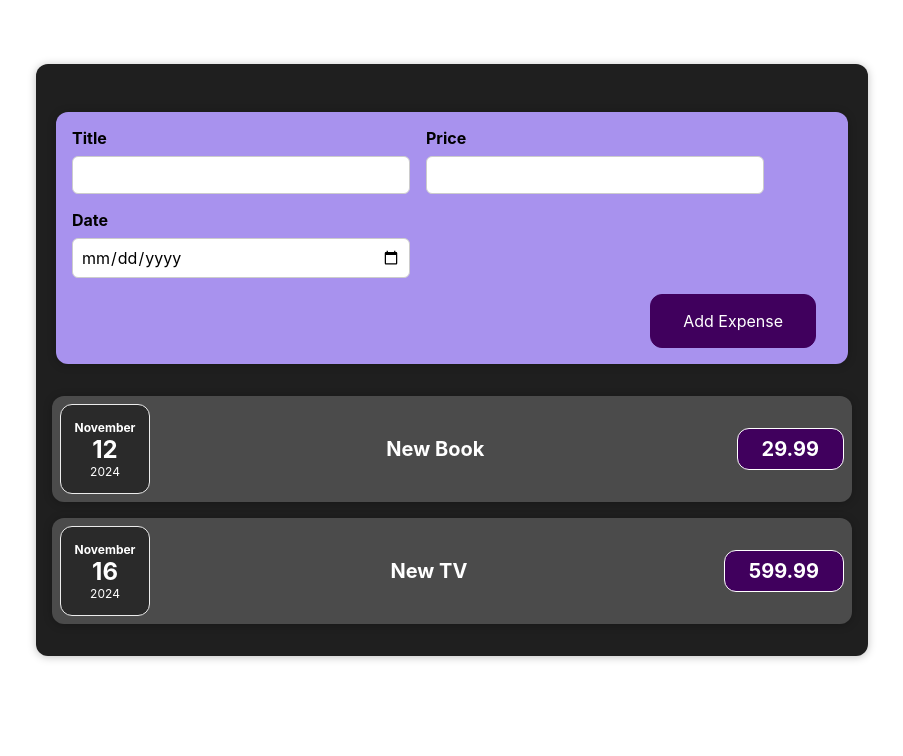
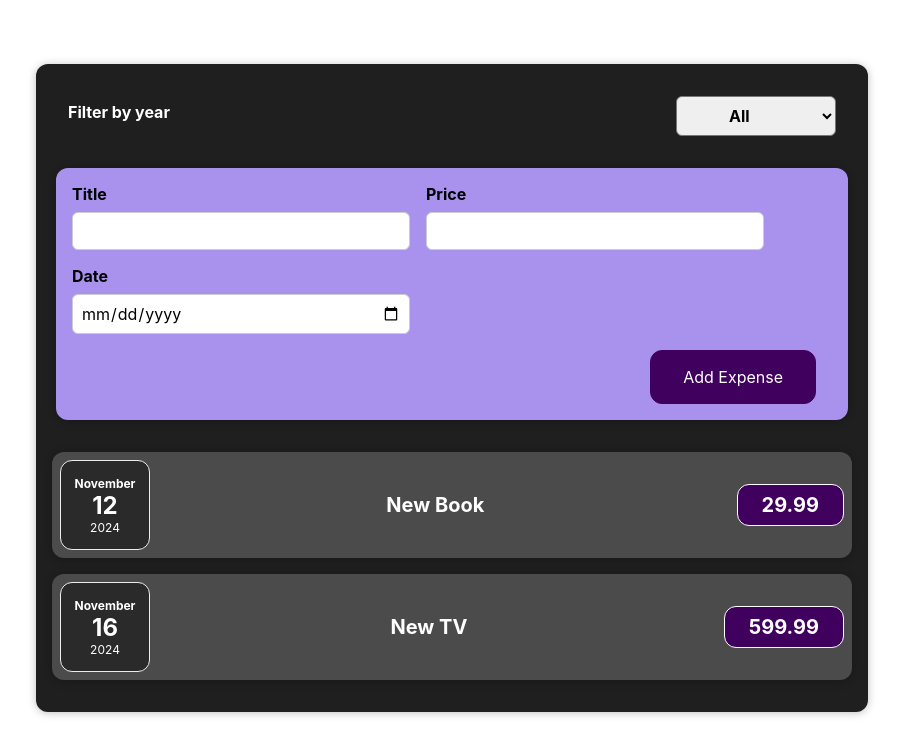
Before and after one commit to MartinRitsVOCO/react-expenses, a React (Vite) app in the folder react-expenses/: page / in a window 1280 px wide. Shown: the top 756 px of the page, without its empty margins (188-1091 px from the left). Built offline with nearby package versions, Linux system fonts and the light colour scheme.

Commit message:
Ülesanne 4 - sisekomponendi andmete suunamine välikomponendile

```diff
--- a/react-expenses/src/App.jsx
+++ b/react-expenses/src/App.jsx
@@ -1,7 +1,6 @@
 import './App.css'
-import './components/Expenses/Expenses.css'
+import Expenses from './components/Expenses/Expenses'
 import ExpensesItem from './components/Expenses/ExpensesItem'
-import Card from './components/UI/Card'
 import NewExpense from './components/Expenses/NewExpense'
 
 function App() {
@@ -28,10 +27,10 @@ function App() {
 
   return (
     <>
-      <Card className='expenses'>
+      <Expenses>
         <NewExpense onAddExpense={addExpenseHandler} />
         {expensesList}
-      </Card>
+      </Expenses>
     </>
   )
 }
--- /dev/null
+++ b/react-expenses/src/components/Expenses/Expenses.jsx
@@ -0,0 +1,18 @@
+import './Expenses.css'
+import Card from '../UI/Card'
+import ExpensesFilter from './ExpensesFilter'
+
+function Expenses({children}) {
+  const filterChangeHandler = (selectedYear) => {
+    console.log(selectedYear);
+  }
+
+  return (
+    <Card className='expenses'>
+        <ExpensesFilter onYearChange={filterChangeHandler} />
+        {children}
+    </Card>
+  )
+}
+
+export default Expenses
--- /dev/null
+++ b/react-expenses/src/components/Expenses/ExpensesFilter.css
@@ -0,0 +1,24 @@
+.expenses-filter {
+    color: white;
+    padding: 0 1rem;
+}
+
+.expenses-filter__control {
+    display: flex;
+    width: 100%;
+    align-items: center;
+    justify-content: space-between;
+    margin: 1rem 0;
+}
+
+.expenses-filter label {
+    font-weight: bold;
+    margin-bottom: 0.5rem;
+}
+
+.expenses-filter select {
+    font: inherit;
+    padding: 0.5rem 3rem;
+    font-weight: bold;
+    border-radius: 6px;
+}
--- /dev/null
+++ b/react-expenses/src/components/Expenses/ExpensesFilter.jsx
@@ -0,0 +1,40 @@
+import './ExpensesFilter.css';
+import { useState, useEffect, useRef } from 'react';
+
+const ExpensesFilter = ({ onYearChange }) => {
+    const [year, setYear] = useState( localStorage.getItem('expensesFilterYear') || 'All');
+    const isInitialRender = useRef(true);
+
+    // Jäetakse local storage-sse filtri väärtuse meelde, aga et esimese lehe laadimise aja ei käivitataks onYearChange-i kaks korda kontrollitakse useRef abil kas tegu on esmase käivitusega ning jäetakse sel puhul käivitamata.
+    useEffect(() => {
+        if (isInitialRender.current) {
+            isInitialRender.current = false;
+            return;
+        }
+        localStorage.setItem('expensesFilterYear', year);
+        onYearChange(year);
+    }, [year])
+
+    const changeYearHandler = (event) => {
+        setYear(event.target.value);
+    }
+
+    return (
+        <div className='expenses-filter'>
+            <div className='expenses-filter__control'>
+                <label>Filter by year</label>
+                <select value={year} onChange={changeYearHandler}>
+                    <option value='all'>All</option>
+                    <option value='2024'>2024</option>
+                    <option value='2025'>2025</option>
+                    <option value='2026'>2026</option>
+                    <option value='2027'>2027</option>
+                    <option value='2028'>2028</option>
+                    <option value='2029'>2029</option>
+                </select>
+            </div>
+        </div>
+    );
+};
+
+export default ExpensesFilter;
```
